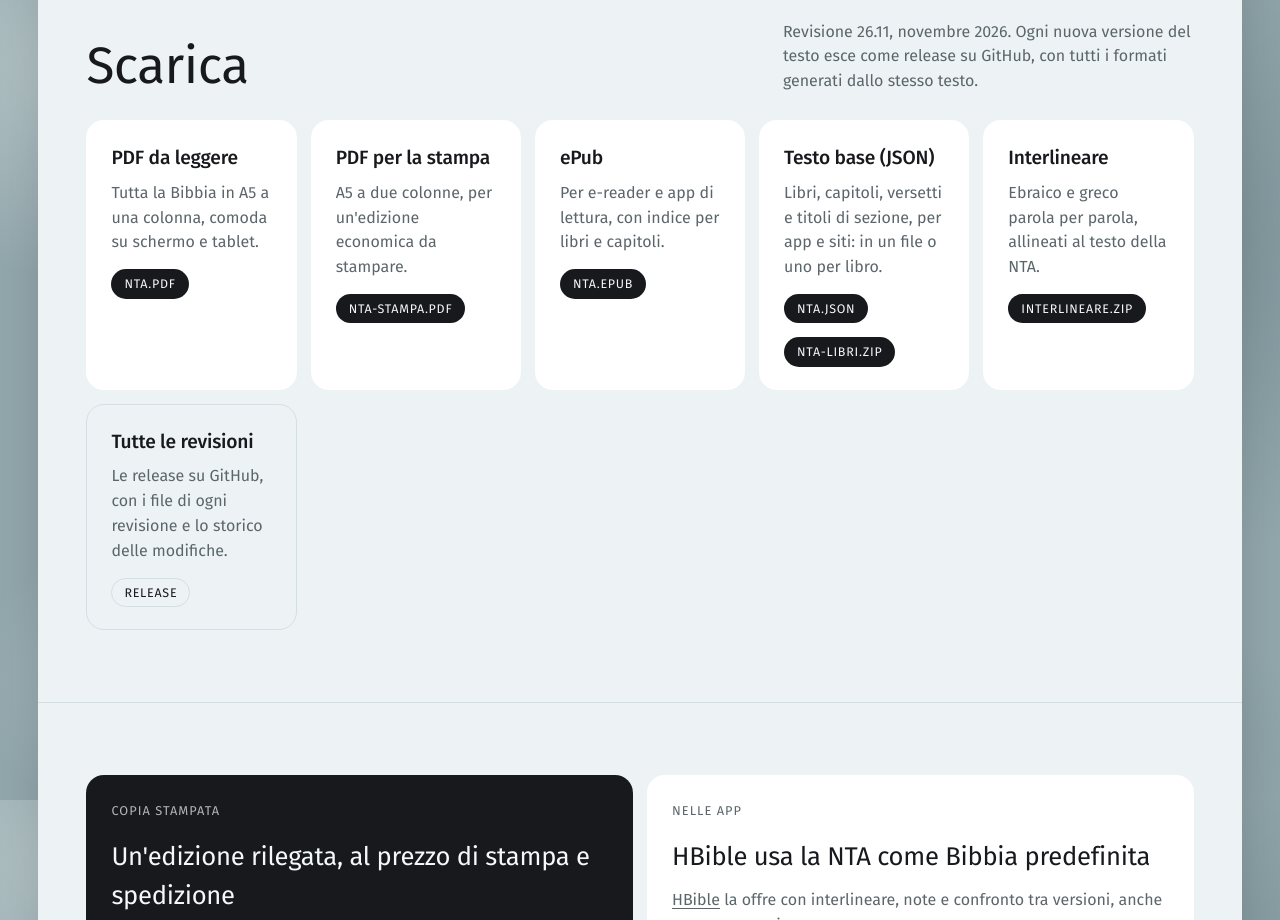
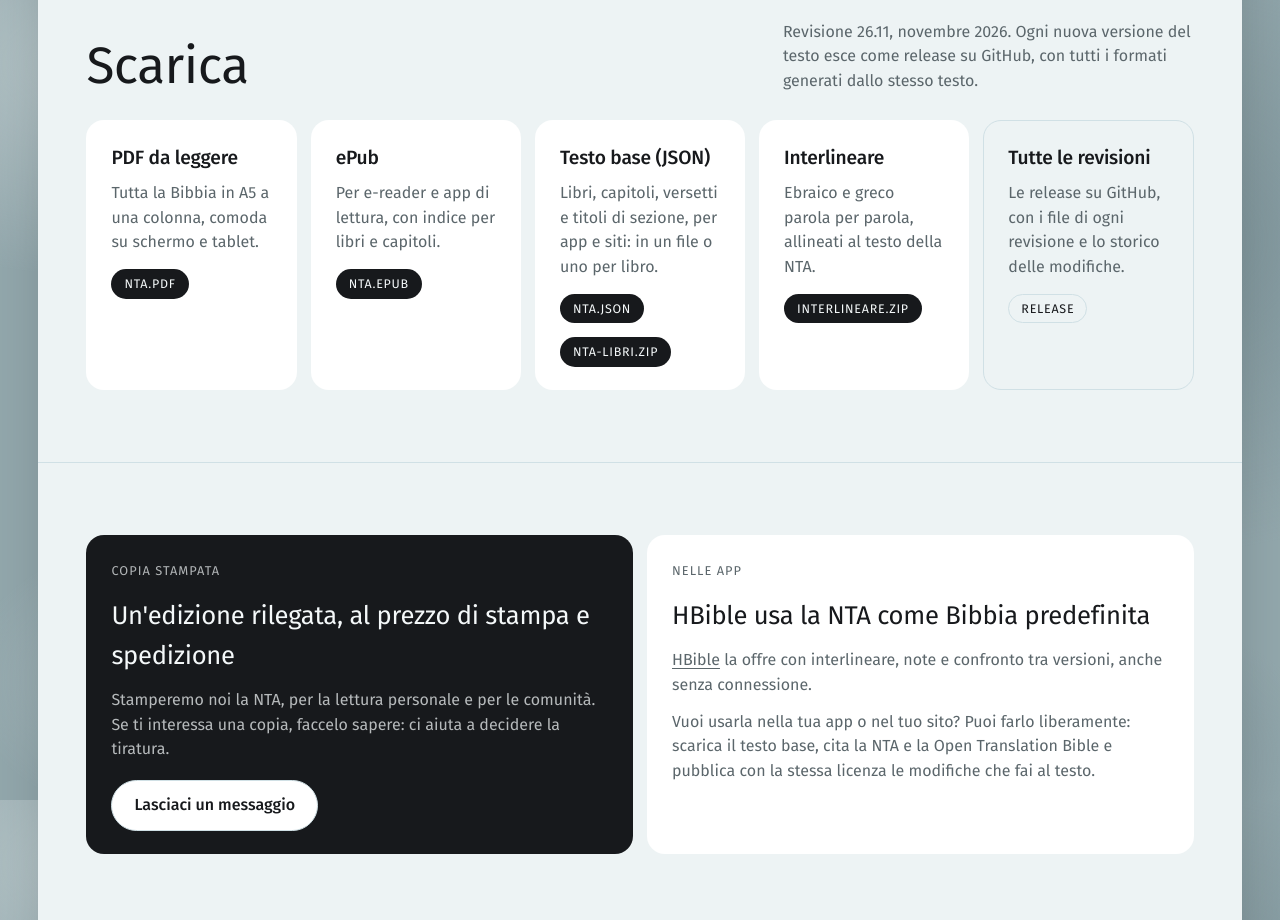
Before and after one commit to NTA-nuova-traduzione-aperta/NTA-nuova-traduzione-aperta.github.io, a plain HTML site: page index.html in a window 1280 px wide. Shown: the part 2400-3320 px from the top of the page. Drawn offline with Linux system fonts and the light colour scheme.

Commit message:
Scarica: tolta l'edizione per la stampa (si stampa a parte, con le presentazioni dei libri)
Co-Authored-By: Claude Opus 5.5 <noreply@anthropic.com>

```diff
--- a/index.html
+++ b/index.html
@@ -115,7 +115,6 @@
     </div>
     <div class="grid">
       <div class="tile white"><h3>PDF da leggere</h3><p>Tutta la Bibbia in A5 a una colonna, comoda su schermo e tablet.</p><a class="pill ready" href="https://github.com/NTA-nuova-traduzione-aperta/bibbia/releases/latest/download/nta.pdf">nta.pdf</a></div>
-      <div class="tile white"><h3>PDF per la stampa</h3><p>A5 a due colonne, per un'edizione economica da stampare.</p><a class="pill ready" href="https://github.com/NTA-nuova-traduzione-aperta/bibbia/releases/latest/download/nta-stampa.pdf">nta-stampa.pdf</a></div>
       <div class="tile white"><h3>ePub</h3><p>Per e-reader e app di lettura, con indice per libri e capitoli.</p><a class="pill ready" href="https://github.com/NTA-nuova-traduzione-aperta/bibbia/releases/latest/download/nta.epub">nta.epub</a></div>
       <div class="tile white"><h3>Testo base (JSON)</h3><p>Libri, capitoli, versetti e titoli di sezione, per app e siti: in un file o uno per libro.</p><a class="pill ready" href="https://github.com/NTA-nuova-traduzione-aperta/bibbia/releases/latest/download/nta.json">nta.json</a> <a class="pill ready" href="https://github.com/NTA-nuova-traduzione-aperta/bibbia/releases/latest/download/nta-libri.zip">nta-libri.zip</a></div>
       <div class="tile white"><h3>Interlineare</h3><p>Ebraico e greco parola per parola, allineati al testo della NTA.</p><a class="pill ready" href="https://github.com/NTA-nuova-traduzione-aperta/bibbia/releases/latest/download/interlineare.zip">interlineare.zip</a></div>
```
